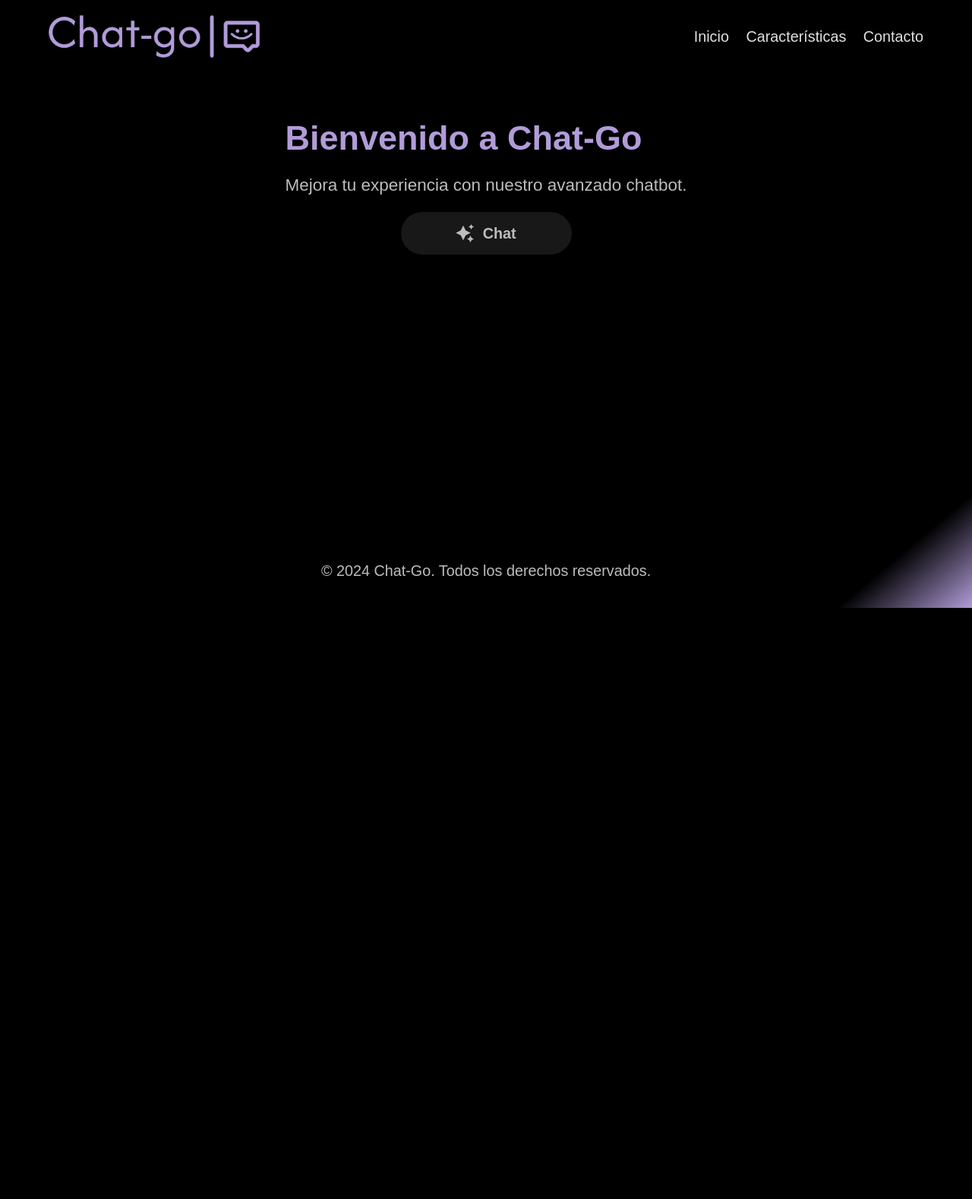
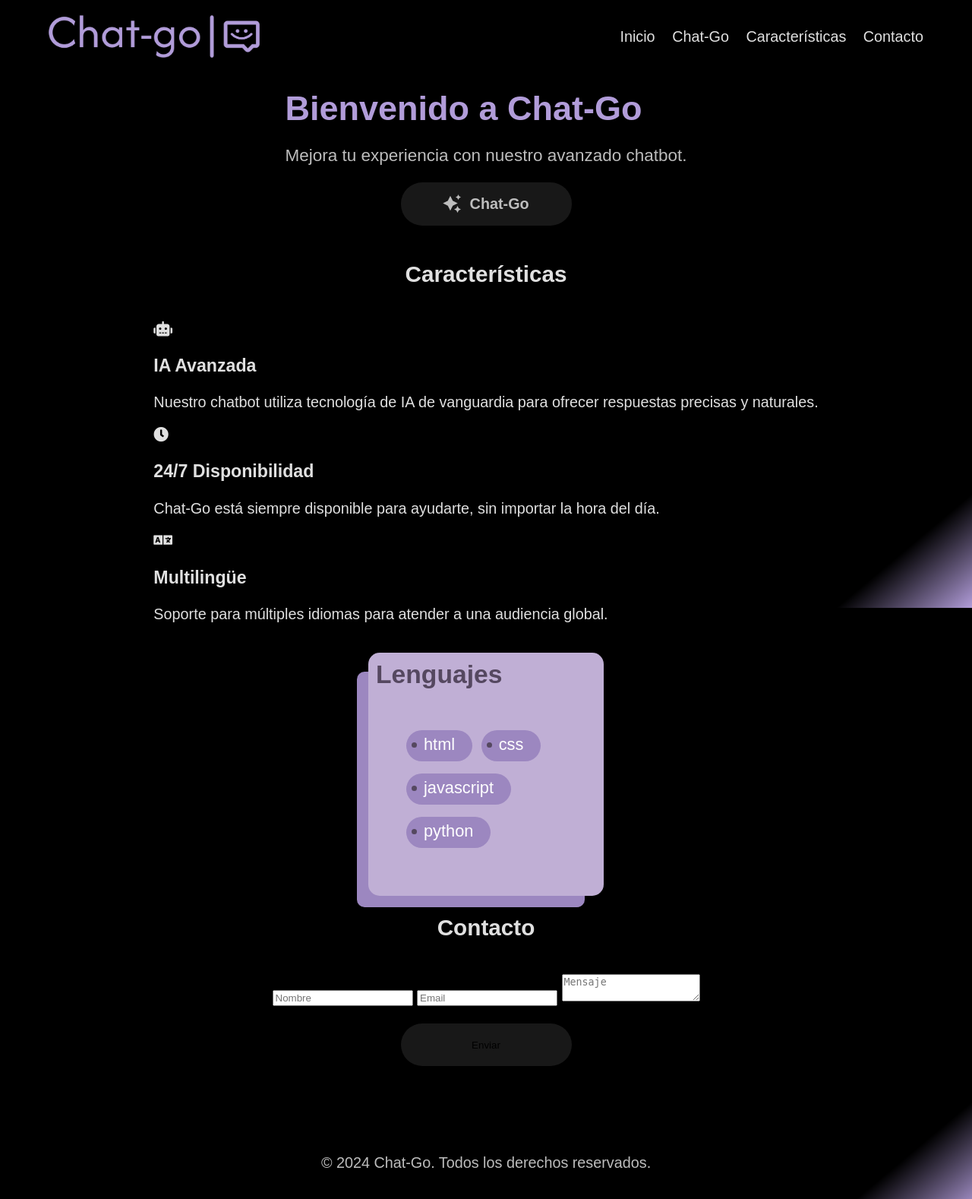
Before and after one commit to dart94/googlechat, a Flask app: page / in a window 1280 px wide. Shown: the whole page at 76% size. Before the commit the page ends 800 px from the top, so only its background shows below. Run offline with Flask 3, Linux system fonts and the light colour scheme; some web fonts are replaced.

Commit message:
nuevas secciones

```diff
--- a/static/script.js
+++ b/static/script.js
@@ -3,6 +3,30 @@ document.addEventListener('DOMContentLoaded', function() {
     const sendButton = document.getElementById('send-button');
     const toggleButton = document.getElementById('toggleChatbot');
     const chatbot = document.getElementById('chatbot');
+    const chatLink = document.getElementById('chatLink');
+
+    // Función para el desplazamiento suave
+    function scrollToSection(sectionId) {
+        const section = document.getElementById(sectionId);
+        const headerHeight = document.querySelector('.main-header').offsetHeight;
+        const sectionTop = section.getBoundingClientRect().top + window.pageYOffset - headerHeight;
+        window.scrollTo({
+            top: sectionTop,
+            behavior: 'smooth'
+        });
+    }
+
+    // Manejador de eventos para los enlaces de navegación
+    document.querySelectorAll('.nav-links a').forEach(link => {
+        link.addEventListener('click', function(e) {
+            e.preventDefault();
+            const sectionId = this.getAttribute('href').substring(1);
+            scrollToSection(sectionId);
+            if (sectionId === 'chat') {
+                chatbot.style.display = 'block';
+            }
+        });
+    });
 
     // Función para enviar el mensaje
     function sendMessage() {
@@ -51,12 +75,18 @@ document.addEventListener('DOMContentLoaded', function() {
         }
     });
 
-    // Evento para mostrar/ocultar el chatbot al hacer clic en el botón de toggle
+    // Evento para mostrar/ocultar el chatbot
     toggleButton.addEventListener('click', function() {
-        if (chatbot.style.display === 'none' || chatbot.style.display === '') {
-            chatbot.style.display = 'block';
-        } else {
-            chatbot.style.display = 'none';
+        chatbot.style.display = chatbot.style.display === 'none' || chatbot.style.display === '' ? 'block' : 'none';
+        if (chatbot.style.display === 'block') {
+            scrollToSection('chat');
         }
     });
+
+    // Evento para el enlace del chat en el header
+    chatLink.addEventListener('click', function(e) {
+        e.preventDefault();
+        chatbot.style.display = 'block';
+        scrollToSection('chat');
+    });
 });
--- a/static/styles.css
+++ b/static/styles.css
@@ -1,9 +1,9 @@
-/* Importar la fuente Afacad de Google Fonts */
+
 @import url('https://fonts.googleapis.com/css2?family=Afacad:wght@400;500;600;700&display=swap');
 
-/* Definimos el tamaño de fuente base en el elemento raíz */
+
 html {
-    font-size: 18px; /* Esto hace que 1rem = 16px por defecto */
+    font-size: 18px;
 }
 
 :root {
@@ -31,9 +31,14 @@ body {
 }
 
 header.main-header {
+    position: fixed;
+    top: 0;
+    left: 0;
+    right: 0;
     background-color: rgba(0, 0, 0, 0.5); /* Hacemos el header semi-transparente */
     padding: 0.9375rem 5%;
     box-shadow: 0 0.25rem 0.375rem rgba(0,0,0,0.3);
+    z-index: 1000;
 }
 
 .navbar {
@@ -72,6 +77,7 @@ header.main-header {
 main {
     flex-grow: 1;
     padding: 1.25rem 5%;
+    padding-top: 80px; /* Ajusta este valor según la altura de tu header */
 }
 
 .home-section {
@@ -416,3 +422,61 @@ main {
         padding: 1.25rem;
     }
 }
+
+
+/* From Uiverse.io by Shreya-3107 */
+.card {
+    width: 290px;
+    height: 300px;
+    background: #c0afd5;
+    padding: 10px;
+    display: flex;
+    flex-wrap: wrap;
+    color: #554860;
+    border-radius: 15px;
+    box-shadow: -20px 20px 0px -5px #9c87c0;
+  }
+
+  .title {
+    font-weight: 900;
+    font-size: 1.7em;
+  }
+
+  .tag__name {
+    display: inline-block;
+    color: #fff;
+    font-size: 1.1em;
+    background-color: #9c87c0;
+    padding: 6px 23px 9px;
+    border-radius: 70em;
+    margin: 8px 6px 8px 0;
+    margin-left: 0px;
+    position: relative;
+    text-transform: lowercase;
+    cursor: pointer;
+    transition: all 0.3s ease-in-out;
+  }
+
+  .tag__name::before {
+    content: "";
+    display: inline-block;
+    position: absolute;
+    top: 40%;
+    width: 7px;
+    height: 7px;
+    border-radius: 50%;
+    background: #554860;
+  }
+
+  .tag__name::before {
+    left: 7px;
+  }
+
+  .tag__name::after {
+    right: 7px;
+  }
+
+  .tag__name:hover {
+    transform: scale(1.1);
+    background-color: #9c87c0;
+  }
--- a/templates/index.html
+++ b/templates/index.html
@@ -10,19 +10,19 @@
 <body>
     <header class="main-header">
         <nav class="navbar">
-            <a href="{{ url_for('index') }}">
+            <a href="#home">
                 <img src="{{ url_for('static', filename='img/logo-no-background.png') }}" alt="Logo" class="logo-img">
             </a>
             <ul class="nav-links">
                 <li><a href="#home">Inicio</a></li>
+                <li><a href="#chat" id="chatLink">Chat-Go</a></li>
                 <li><a href="#features">Características</a></li>
                 <li><a href="#contact">Contacto</a></li>
             </ul>
         </nav>
     </header>
-
     <main>
-        <section class="content-section">
+        <section id="home" class="content-section">
             <div class="home-content">
                 <h1>Bienvenido a Chat-Go</h1>
                 <p>Mejora tu experiencia con nuestro avanzado chatbot.</p>
@@ -30,11 +30,12 @@
                     <svg height="24" width="24" fill="#FFFFFF" viewBox="0 0 24 24" data-name="Layer 1" id="Layer_1" class="sparkle">
                         <path d="M10,21.236,6.755,14.745.264,11.5,6.755,8.255,10,1.764l3.245,6.491L19.736,11.5l-6.491,3.245ZM18,21l1.5,3L21,21l3-1.5L21,18l-1.5-3L18,18l-3,1.5ZM19.333,4.667,20.5,7l1.167-2.333L24,3.5,21.667,2.333,20.5,0,19.333,2.333,17,3.5Z"></path>
                     </svg>
-                    <span class="text">Chat</span>
+                    <span class="text">Chat-Go</span>
                 </button>
             </div>
+        </section>
 
-
+        <section id="chat" class="content-section">
             <div id="chatbot" class="chat-section">
                 <div class="chat-container">
                     <div class="chat-header">
@@ -50,12 +51,54 @@
                 </div>
             </div>
         </section>
+
+        <section id="features" class="content-section">
+            <h2>Características</h2>
+            <div class="features-container">
+                <div class="feature">
+                    <i class="fas fa-robot"></i>
+                    <h3>IA Avanzada</h3>
+                    <p>Nuestro chatbot utiliza tecnología de IA de vanguardia para ofrecer respuestas precisas y naturales.</p>
+                </div>
+                <div class="feature">
+                    <i class="fas fa-clock"></i>
+                    <h3>24/7 Disponibilidad</h3>
+                    <p>Chat-Go está siempre disponible para ayudarte, sin importar la hora del día.</p>
+                </div>
+                <div class="feature">
+                    <i class="fas fa-language"></i>
+                    <h3>Multilingüe</h3>
+                    <p>Soporte para múltiples idiomas para atender a una audiencia global.</p>
+                </div>
+            </div>
+            <div class="card">
+                <span class="title">Lenguajes</span>
+                <div class="card__tags">
+                  <ul class="tag">
+                    <li class="tag__name">HTML</li>
+                    <li class="tag__name">CSS</li>
+                    <li class="tag__name">JavaScript</li>
+                    <li class="tag__name">Python</li>
+                  </ul>
+                </div>
+              </div>
+
+        </section>
+
+        <section id="contact" class="content-section">
+            <h2>Contacto</h2>
+            <form class="contact-form">
+                <input type="text" placeholder="Nombre" required>
+                <input type="email" placeholder="Email" required>
+                <textarea placeholder="Mensaje" required></textarea>
+                <button type="submit" class="btn">Enviar</button>
+            </form>
+        </section>
+
     </main>
-
     <footer class="main-footer">
         <p>&copy; 2024 Chat-Go. Todos los derechos reservados.</p>
     </footer>
-
     <script src="{{ url_for('static', filename='script.js') }}"></script>
 </body>
 </html>
```
